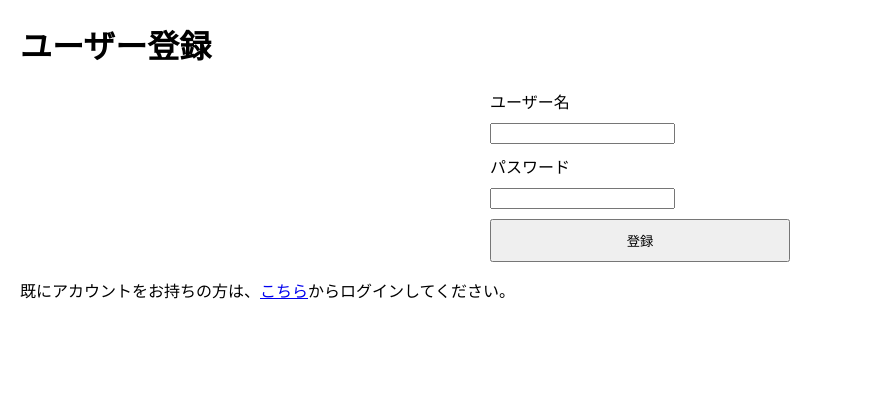
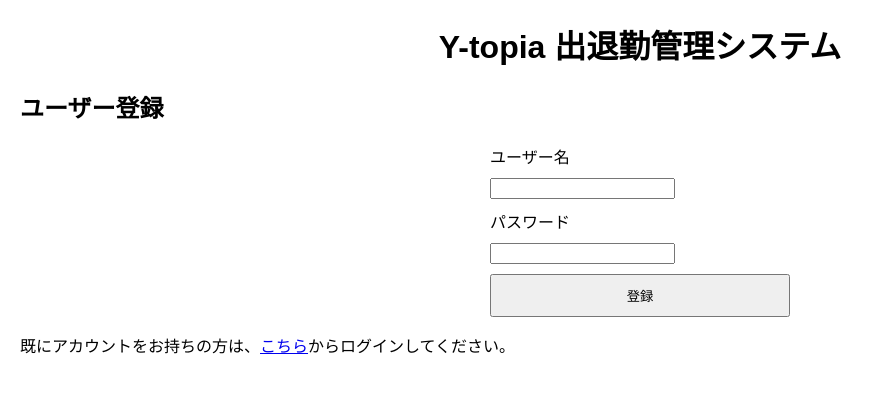
Before and after one commit to T-Yoshiharu/attendance_system, a Flask app: page /register in a window 1280 px wide. Shown: the top 393 px of the page, without its empty margins (0-884 px from the left). Run offline with Flask 3, Linux system fonts and the light colour scheme.

Commit message:
#5 #各HTMLにページタイトルの表示を追加

```diff
--- a/attendance_system/templates/admin_history.html
+++ b/attendance_system/templates/admin_history.html
@@ -3,17 +3,19 @@
 <head>
     <meta charset="UTF-8">
     <meta name="viewport" content="width=device-width, initial-scale=1.0">
-    <title>全ユーザーの出勤・退勤履歴</title>
+    <title>出退勤管理システム | 全ユーザーの出勤・退勤履歴</title>
     <style>
         body { font-family: Arial, sans-serif; margin: 20px; }
         table { width: 100%; border-collapse: collapse; margin-bottom: 20px; }
         table, th, td { border: 1px solid black; }
         th, td { padding: 10px; text-align: left; }
         th { background-color: #f2f2f2; }
+        h1 { text-align: center; }
     </style>
 </head>
 <body>
-    <h1>全ユーザーの出勤・退勤履歴</h1>
+    <h1>Y-topia 出退勤管理システム</h1>
+    <h2>全ユーザーの出勤・退勤履歴</h2>
 
     <table>
         <thead>
--- a/attendance_system/templates/changepass.html
+++ b/attendance_system/templates/changepass.html
@@ -3,7 +3,7 @@
 <head>
     <meta charset="UTF-8">
     <meta name="viewport" content="width=device-width, initial-scale=1.0">
-    <title>パスワードの変更</title>
+    <title>出退勤管理システム | パスワードの変更</title>
     <style>
         body {
             font-family: Arial, sans-serif;
@@ -43,6 +43,7 @@
             margin-bottom: 10px;
             text-align: center;
         }
+        h1 { text-align: center; }
     </style>
     <script>
         function validatePasswords(event) {
@@ -66,7 +67,8 @@
     </script>
 </head>
 <body>
-    <h1>パスワードの変更</h1>
+    <h1>Y-topia 出退勤管理システム</h1>
+    <h2>パスワードの変更</h2>
     <form method="POST" action="{{ url_for('changepass') }}" onsubmit="validatePasswords(event)">
         <p id="error_message" class="error"></p>
         <label for="current_password">現在のパスワード</label>
--- a/attendance_system/templates/history.html
+++ b/attendance_system/templates/history.html
@@ -3,17 +3,19 @@
 <head>
     <meta charset="UTF-8">
     <meta name="viewport" content="width=device-width, initial-scale=1.0">
-    <title>出勤・退勤履歴</title>
+    <title>出退勤管理システム | 出勤・退勤履歴</title>
     <style>
         body { font-family: Arial, sans-serif; margin: 20px; }
         table { width: 100%; border-collapse: collapse; margin-bottom: 20px; }
         table, th, td { border: 1px solid black; }
         th, td { padding: 10px; text-align: left; }
         th { background-color: #f2f2f2; }
+        h1 { text-align: center; }
     </style>
 </head>
 <body>
-    <h1>出勤・退勤履歴</h1>
+    <h1>Y-topia 出退勤管理システム</h1>
+    <h2>出勤・退勤履歴</h2>
 
     <table>
         <thead>
--- a/attendance_system/templates/index.html
+++ b/attendance_system/templates/index.html
@@ -3,7 +3,7 @@
 <head>
     <meta charset="UTF-8">
     <meta name="viewport" content="width=device-width, initial-scale=1.0">
-    <title>出退勤管理システム</title>
+    <title>出退勤管理システム | ホーム</title>
     <style>
         body { font-family: Arial, sans-serif; margin: 20px; }
         h1 { text-align: center; }
@@ -13,7 +13,7 @@
     </style>
 </head>
 <body>
-    <h1>出退勤管理システム</h1>
+    <h1>Y-topia 出退勤管理システム</h1>
 
     <p>ようこそ、{{ username }}さん！</p>
 
--- a/attendance_system/templates/login.html
+++ b/attendance_system/templates/login.html
@@ -3,16 +3,18 @@
 <head>
     <meta charset="UTF-8">
     <meta name="viewport" content="width=device-width, initial-scale=1.0">
-    <title>ログイン</title>
+    <title>出退勤管理システム | ログイン</title>
     <style>
         body { font-family: Arial, sans-serif; margin: 20px; }
         form { max-width: 300px; margin: auto; }
         label, input { display: block; margin-bottom: 10px; }
         button { width: 100%; padding: 10px; }
+        h1 { text-align: center; }
     </style>
 </head>
 <body>
-    <h1>ログイン</h1>
+    <h1>Y-topia 出退勤管理システム</h1>
+    <h2>ログイン</h2>
     <form method="POST">
         <label for="username">ユーザー名</label>
         <input type="text" name="username" required>
--- a/attendance_system/templates/register.html
+++ b/attendance_system/templates/register.html
@@ -3,16 +3,18 @@
 <head>
     <meta charset="UTF-8">
     <meta name="viewport" content="width=device-width, initial-scale=1.0">
-    <title>ユーザー登録</title>
+    <title>出退勤管理システム | ユーザー登録</title>
     <style>
         body { font-family: Arial, sans-serif; margin: 20px; }
         form { max-width: 300px; margin: auto; }
         label, input { display: block; margin-bottom: 10px; }
         button { width: 100%; padding: 10px; }
+        h1 { text-align: center; }
     </style>
 </head>
 <body>
-    <h1>ユーザー登録</h1>
+    <h1>Y-topia 出退勤管理システム</h1>
+    <h2>ユーザー登録</h2>
     <form method="POST">
         <label for="username">ユーザー名</label>
         <input type="text" name="username" required>
```
